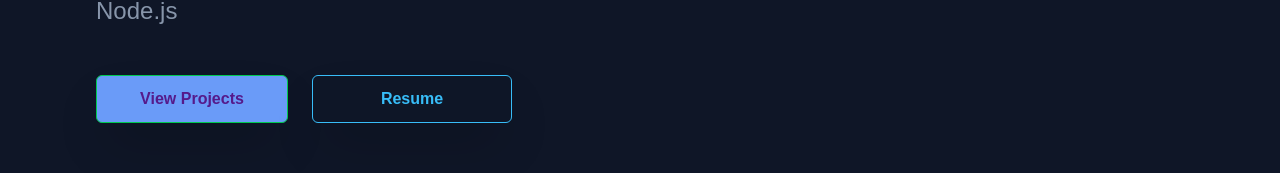
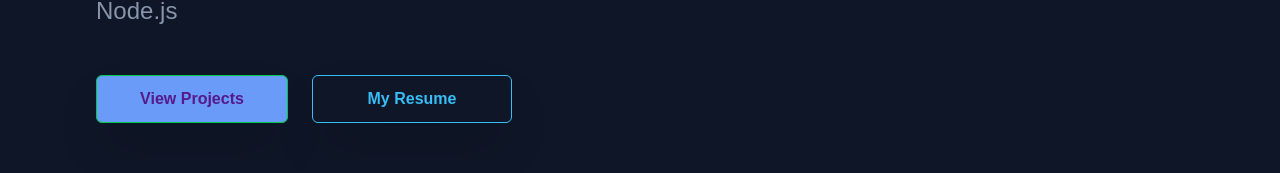
Before and after one commit to NikhilDhaliya/Portfolio, a React (Vite) app: page / in a window 1280 px wide. Shown: the part 427-600 px from the top of the page. Built offline with nearby package versions, Linux system fonts and the light colour scheme.

Commit message:
resume button change

```diff
--- a/src/Components/Main.jsx
+++ b/src/Components/Main.jsx
@@ -24,7 +24,7 @@ const Main = () => {
             download
             className='bg-[#0E1627] border border-[#38BDF8] text-[#38BDF8] font-semibold px-8 py-3 rounded-md cursor-pointer relative h-12 w-50 overflow-hidden shadow-2xl transition-all before:absolute before:right-0 before:top-0 before:h-12 before:w-6 before:translate-x-12 before:rotate-6 before:bg-white before:opacity-10 before:duration-700 hover:shadow-blue-300 hover:before:-translate-x-60 flex items-center justify-center text-center'
           >
-            Resume
+            My Resume
           </a>
         </div>
       </div>
```
